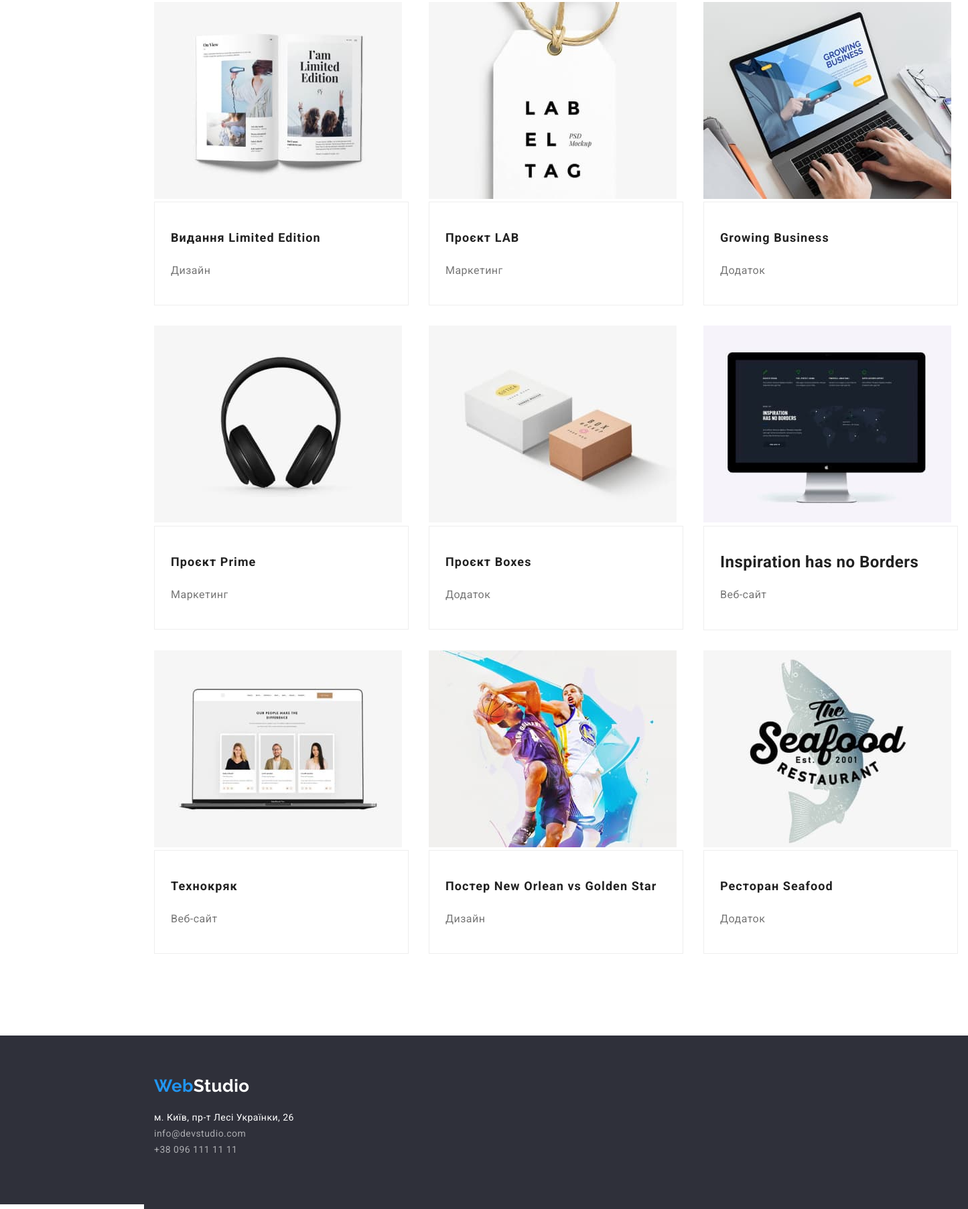
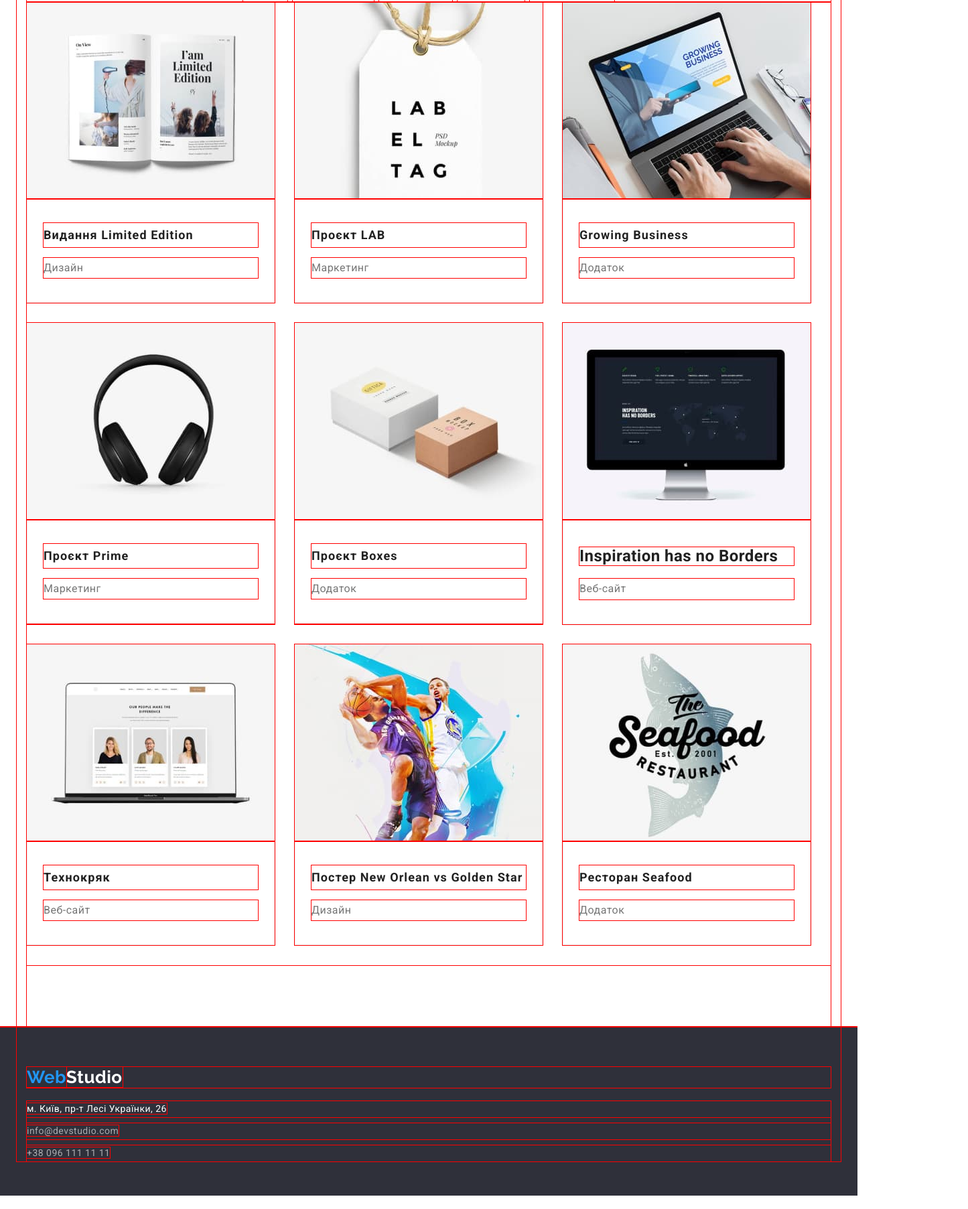
Before and after one commit to BohdanKozin/homework3, a plain HTML site: page portfolio.html in a window 1280 px wide. Shown: the part 261-2066 px from the top of the page at 67% size, 1445 px wide, since content can reach past the window. Drawn offline with nearby package versions, Linux system fonts and the light colour scheme.

Commit message:
korektyv foto i footer

```diff
--- a/portfolio.html
+++ b/portfolio.html
@@ -24,10 +24,10 @@
                 <nav>
                     <ul class="nav-list list">
                         <li class="link">
-                            <a href="index.html" class="nav-knopky activ corrent">Студія</a>
+                            <a href="index.html" class="nav-knopky">Студія</a>
                         </li>
                         <li class="link">
-                            <a href="portfolio.html" class="nav-knopky">Портфоліо</a>
+                            <a href="portfolio.html" class="nav-knopky activ corrent">Портфоліо</a>
                         </li>
                         <li class="link"><a href="#" class="nav-knopky">Контакти</a></li>
                     </ul>
@@ -72,14 +72,14 @@
                 <div>
                     <ul class="list list-portfolio">
                         <li class="list-portfolio-icon">
-                            <a href="#"><img src="./images/macbok1.jpg" alt="Ноутбук" width="370" /></a>
+                            <img class="foto"  src="./images/macbok1.jpg" alt="Ноутбук" width="" />
                             <div class="portfolio-icon-text">
                                 <h2 class="title-portfolio">Технокряк</h2>
                                 <p class="text-portfolio">Веб-сайт</p>
                             </div>
                         </li>
                         <li class="list-portfolio-icon">
-                            <a href="#"><img src="./images/basketbol2.jpg" alt="Баскетболісти" width="370" /></a>
+                            <img class="foto" src="./images/basketbol2.jpg" alt="Баскетболісти" width="" />
                             <div class="portfolio-icon-text">
                                 <h2 class="title-portfolio">
                                     Постер New Orlean vs Golden Star
@@ -88,49 +88,49 @@
                             </div>
                         </li>
                         <li class="list-portfolio-icon">
-                            <a href="#"><img src="./images/imege3.jpg" alt="Малюнок з надписом" width="370" /></a>
+                            <img class="foto" src="./images/imege3.jpg" alt="Малюнок з надписом" width="" />
                             <div class="portfolio-icon-text">
                                 <h2 class="title-portfolio">Ресторан Seafood</h2>
                                 <p class="text-portfolio">Додаток</p>
                             </div>
                         </li>
                         <li class="list-portfolio-icon">
-                            <a href="#"><img src="./images/naushnik4.jpg" alt="Навушники" width="370" /></a>
+                            <img class="foto" src="./images/naushnik4.jpg" alt="Навушники" width="" />
                             <div class="portfolio-icon-text">
                                 <h2 class="title-portfolio">Проєкт Prime</h2>
                                 <p class="text-portfolio">Маркетинг</p>
                             </div>
                         </li>
                         <li class="list-portfolio-icon">
-                            <a href="#"><img src="./images/box5.jpg" alt="Дві коробки" width="370" /></a>
+                            <img class="foto" src="./images/box5.jpg" alt="Дві коробки" width="370" />
                             <div class="portfolio-icon-text">
                                 <h2 class="title-portfolio">Проєкт Boxes</h2>
                                 <p class="text-portfolio">Додаток</p>
                             </div>
                         </li>
                         <li class="list-portfolio-icon">
-                            <a href="#"><img src="./images/monitor6.jpg" alt="Монітор apple" width="370" /></a>
+                            <img class="foto" src="./images/monitor6.jpg" alt="Монітор apple" width="" />
                             <div class="portfolio-icon-text">
                                 <h2>Inspiration has no Borders</h2>
                                 <p class="text-portfolio">Веб-сайт</p>
                             </div>
                         </li>
                         <li class="list-portfolio-icon">
-                            <a href="#"><img src="./images/book7.jpg" alt="Книжка" width="370" /></a>
+                            <img class="foto" src="./images/book7.jpg" alt="Книжка" width="" />
                             <div class="portfolio-icon-text">
                                 <h2 class="title-portfolio">Видання Limited Edition</h2>
                                 <p class="text-portfolio">Дизайн</p>
                             </div>
                         </li>
                         <li class="list-portfolio-icon">
-                            <a href="#"><img src="./images/amulet8.jpg" alt="Амулет з надписом" width="370" /></a>
+                            <img class="foto" src="./images/amulet8.jpg" alt="Амулет з надписом" width="" />
                             <div class="portfolio-icon-text">
                                 <h2 class="title-portfolio">Проєкт LAB</h2>
                                 <p class="text-portfolio">Маркетинг</p>
                             </div>
                         </li>
                         <li class="list-portfolio-icon">
-                            <a href="#"><img src="./images/jobbuk9.jpg" alt="Робота на ноутбукі" width="370" /></a>
+                            <img class="foto" src="./images/jobbuk9.jpg" alt="Робота на ноутбукі" width="" />
                             <div class="portfolio-icon-text">
                                 <h2 class="title-portfolio">Growing Business</h2>
                                 <p class="text-portfolio">Додаток</p>
@@ -156,11 +156,11 @@
                             rel="noopener noreferrer nofollow">
                             м. Київ, пр-т Лесі Українки, 26</a>
                     </li>
-                    <li>
+                    <li class="foter-otstup">
                         <a href="mailto:info@devstudio.com" target="_blank"
                             class="communication-footer">info@devstudio.com</a>
                     </li>
-                    <li>
+                    <li class="foter-otstup">
                         <a href="tel:+380961111111" class="communication-footer">+38 096 111 11 11</a>
                     </li>
                 </ul>
--- a/styles/styles.css
+++ b/styles/styles.css
@@ -19,25 +19,27 @@ body {
     background-color: #ffffff;
 }
 
+*{ outline: 1px solid red;}
 
 
-
-a {
+a { margin: 0;
     text-decoration: none;
 }
+
+.img { display: block;
+    max-width: 100%;
+    height: auto}
 
 address {
     list-style-type: none;
     text-decoration: none;
 }
 
-.list {
+.list {margin: 0px;
     list-style-type: none;
 }
 
-.conteiner {
-    margin-left: 215px;
-    margin-right: 215px;
+.conteiner {margin: 0 auto;
     width: 1230px;
     padding-left: 15px;
     padding-right: 15px;
@@ -238,7 +240,8 @@ font-family: 'Roboto', sans-serif;
     margin-right: 30px;
 }
 
-
+.foto { display: block;
+    }
 
 .title-section {
     margin: 0 0 50px 0;
@@ -286,7 +289,7 @@ font-family: 'Roboto', sans-serif;
     text-align: center;
 }
 
-.team-post {
+.team-post {padding-bottom: 30px;
     margin: 0;
     font-size: 16px;
     line-height: 1.2;
@@ -304,7 +307,7 @@ font-family: 'Roboto', sans-serif;
 .conteiner-footer {
     background-color: #2F303A;
     padding-top: 60px;
-    padding-bottom: 60px;
+
 }
 
 
@@ -316,7 +319,7 @@ font-family: 'Roboto', sans-serif;
     margin-bottom: 20px;
 }
 
-.address-list {
+.list.address-list {margin: 0px;
     padding: 0;
 }
 
@@ -326,8 +329,9 @@ font-family: 'Roboto', sans-serif;
     line-height: 1.7;
     color: var(--other-text-color);
 }
+.foter-otstup{ margin-top: 9px;}
 
-.communication-footer {
+.communication-footer {margin-top: 9px;
     font-style: normal;
     font-size: 14px;
     line-height: 1.7;
@@ -360,18 +364,23 @@ font-family: 'Roboto', sans-serif;
     padding: 0;
 }
 
-.list-portfolio-icon {
-    width: calc((100% - 60px) / 3);
+.img{
+    max-width: 100%;
+    height: auto}
+
+.list-portfolio-icon { display: block;
+    width: 370px;
     margin-right: 30px;
     margin-bottom: 30px;
 
 }
+.foto-portfilio{ display: block;}
 
 .list-portfolio-icon:nth-child(3n) {
     margin-right: 0;
 }
 
-.portfolio-icon-text {
+.portfolio-icon-text {width: 370px;
     padding: 20px 24px 20px 24px;
     background: #FFFFFF;
     border: 1px solid #EEEEEE;
```
Also changed, not shown: index.html (+16 -12 lines).
